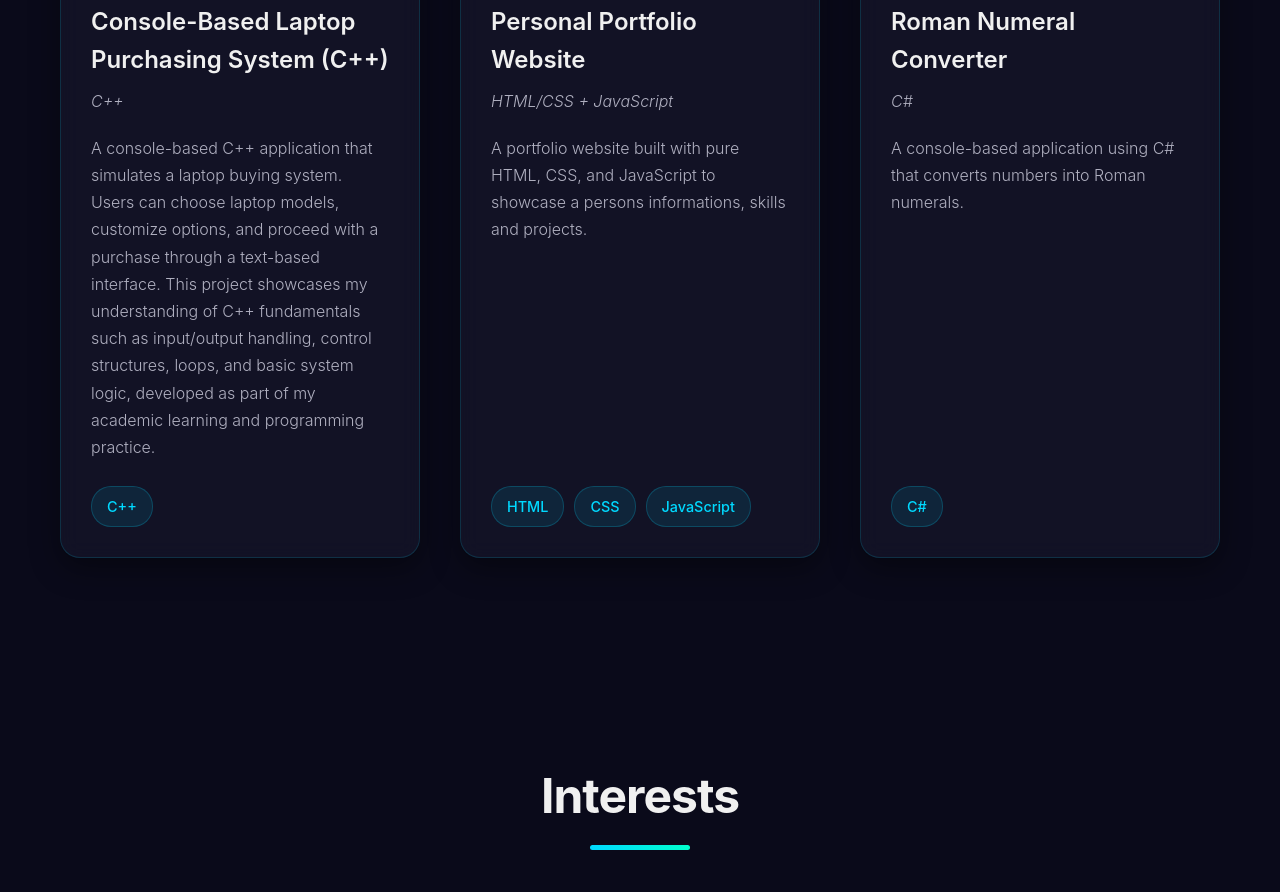
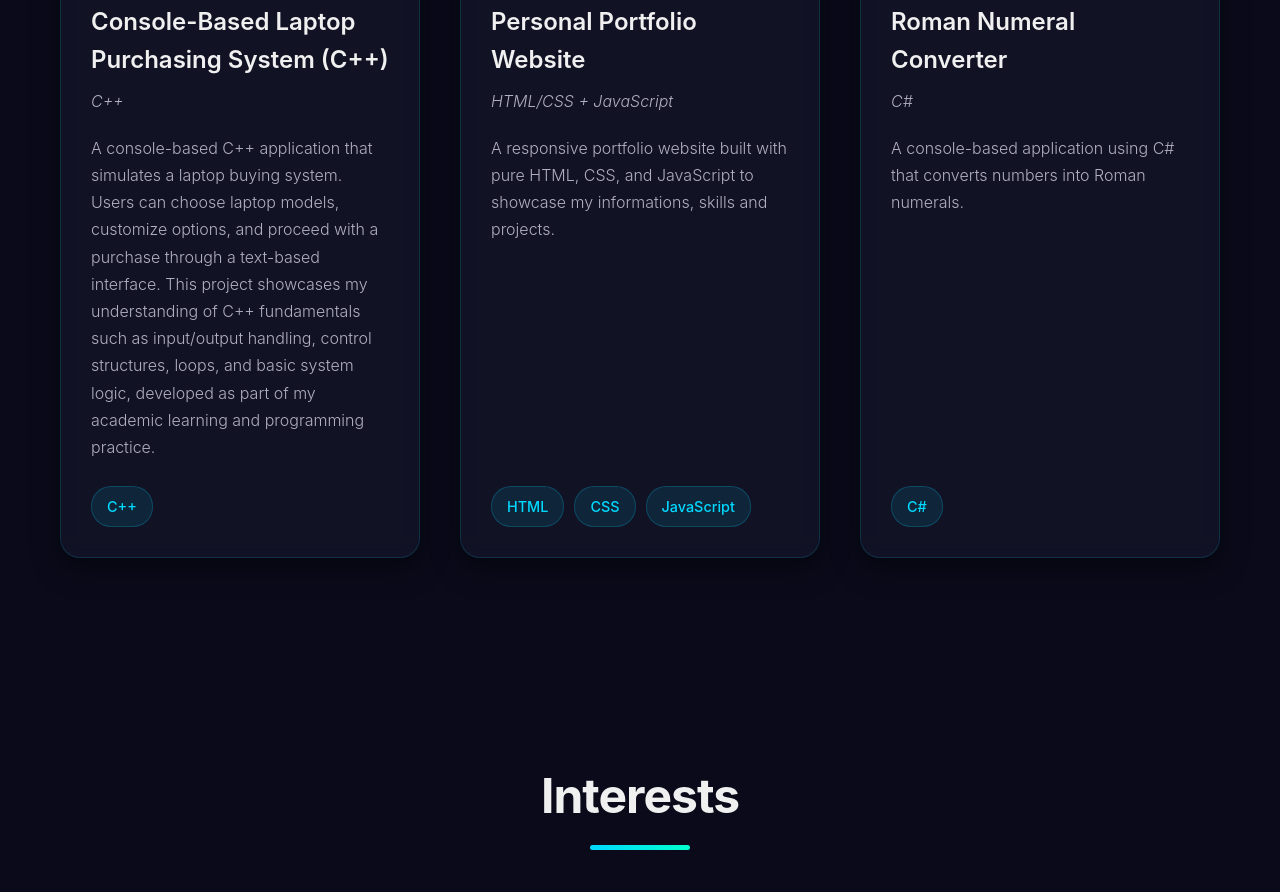
Before and after one commit to Jeffclgn/Calaguan-Jefferson-Portfolio, a plain HTML site: page index.html in a window 1280 px wide. Shown: the part 3997-4889 px from the top of the page. Drawn offline with Linux system fonts and the light colour scheme.

Commit message:
Update index.html

```diff
--- a/index.html
+++ b/index.html
@@ -169,7 +169,7 @@
                         <h3>Personal Portfolio Website</h3>
                         <p class="project-tech">HTML/CSS + JavaScript</p>
                         <div class="project-description">
-                            <p>A portfolio website built with pure HTML, CSS, and JavaScript to showcase a persons informations, skills and projects.</p>
+                            <p>A responsive portfolio website built with pure HTML, CSS, and JavaScript to showcase my informations, skills and projects.</p>
                         </div>
                         <div class="project-tags"><span>HTML</span><span>CSS</span><span>JavaScript</span></div>
                     </div>
@@ -245,4 +245,5 @@
     <script src="script.js"></script>
 </body>
 
+
 </html>
```
